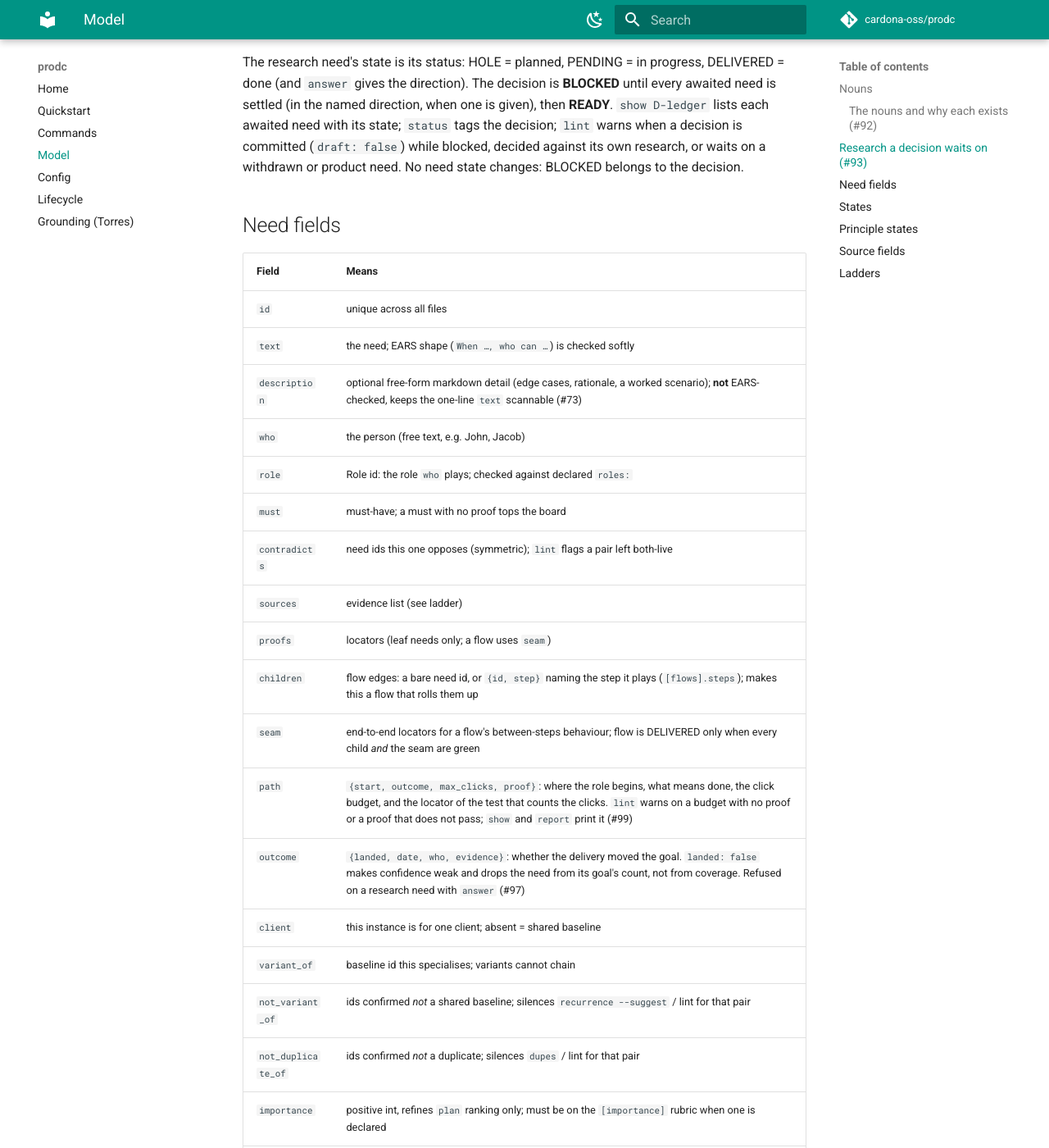
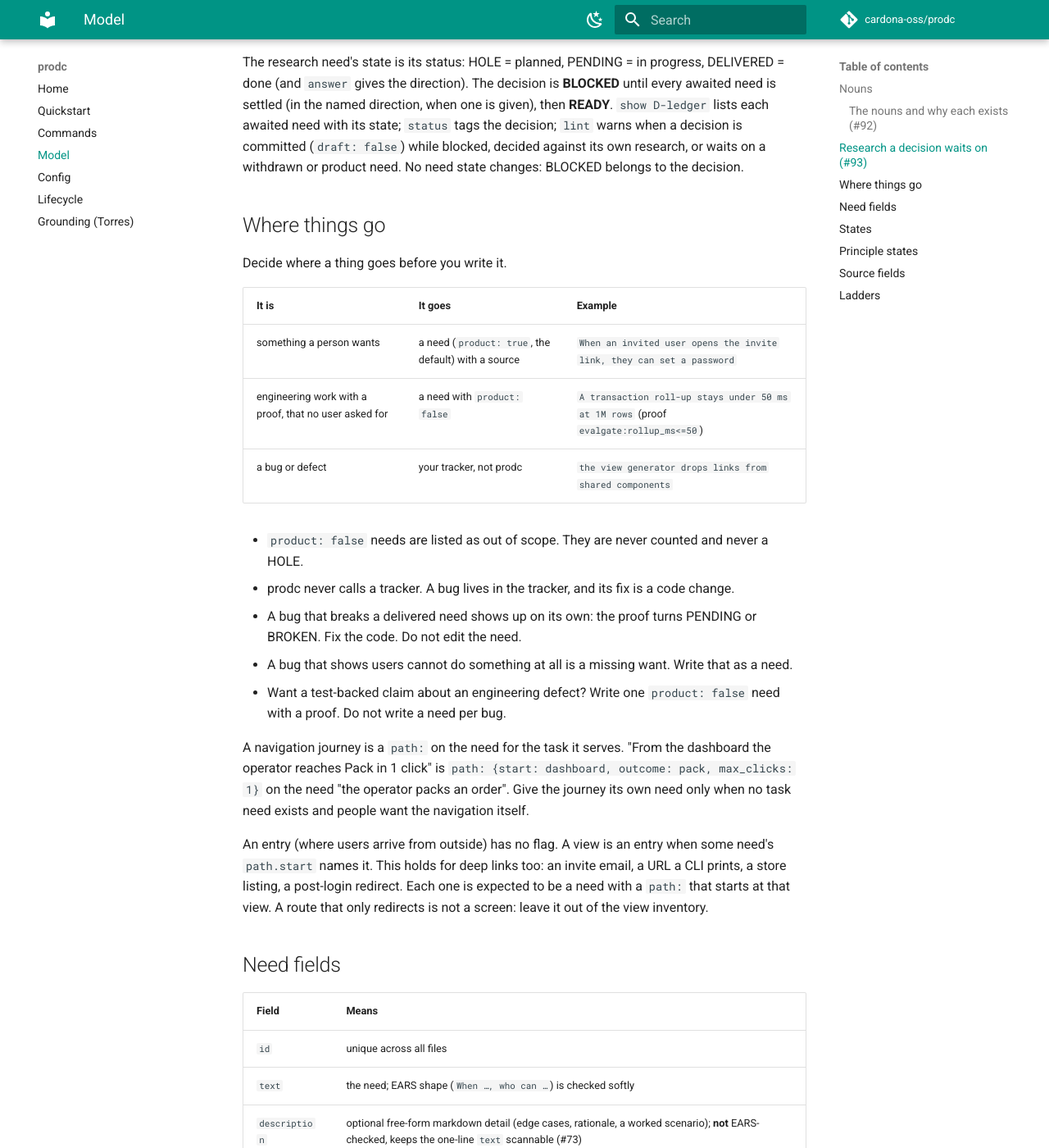
Before and after one commit to jorgeecardona/prodc, an MkDocs documentation site: the page built from docs/model.md, in a window 1280 px wide and 1400 px high, scrolled down 2713 px. Shown: the whole window at 82% size. Built offline with MkDocs 1.6.1 and Material for MkDocs 9.7.7, drawn with Linux system fonts in a browser that asks for light colours; comment, search, counter and statistics services are not loaded.

Commit message:
docs(agent): say where bugs, engineering work, journeys and entries go (#111)
The playbook and docs/model.md get a "what goes in prodc" section: a product need, a
product: false engineering need, or a bug in the tracker; a journey is a path on the task's
need; an entry is a view some need's path starts at, deep links included.

```diff
--- a/docs/model.md
+++ b/docs/model.md
@@ -87,6 +87,34 @@ awaited need with its state; `status` tags the decision; `lint` warns when a dec
 committed (`draft: false`) while blocked, decided against its own research, or waits on a
 withdrawn or product need. No need state changes: BLOCKED belongs to the decision.
 
+## Where things go
+
+Decide where a thing goes before you write it.
+
+| It is | It goes | Example |
+|---|---|---|
+| something a person wants | a need (`product: true`, the default) with a source | `When an invited user opens the invite link, they can set a password` |
+| engineering work with a proof, that no user asked for | a need with `product: false` | `A transaction roll-up stays under 50 ms at 1M rows` (proof `evalgate:rollup_ms<=50`) |
+| a bug or defect | your tracker, not prodc | `the view generator drops links from shared components` |
+
+- `product: false` needs are listed as out of scope. They are never counted and never a HOLE.
+- prodc never calls a tracker. A bug lives in the tracker, and its fix is a code change.
+- A bug that breaks a delivered need shows up on its own: the proof turns PENDING or BROKEN. Fix
+  the code. Do not edit the need.
+- A bug that shows users cannot do something at all is a missing want. Write that as a need.
+- Want a test-backed claim about an engineering defect? Write one `product: false` need with a
+  proof. Do not write a need per bug.
+
+A navigation journey is a `path:` on the need for the task it serves. "From the dashboard the
+operator reaches Pack in 1 click" is `path: {start: dashboard, outcome: pack, max_clicks: 1}` on
+the need "the operator packs an order". Give the journey its own need only when no task need
+exists and people want the navigation itself.
+
+An entry (where users arrive from outside) has no flag. A view is an entry when some need's
+`path.start` names it. This holds for deep links too: an invite email, a URL a CLI prints, a store
+listing, a post-login redirect. Each one is expected to be a need with a `path:` that starts at
+that view. A route that only redirects is not a screen: leave it out of the view inventory.
+
 ## Need fields
 
 | Field | Means |
```
Also changed, not shown: CHANGELOG.md (+4 -0 lines), src/prodc/agent.md (+28 -0 lines), 1 other file.
